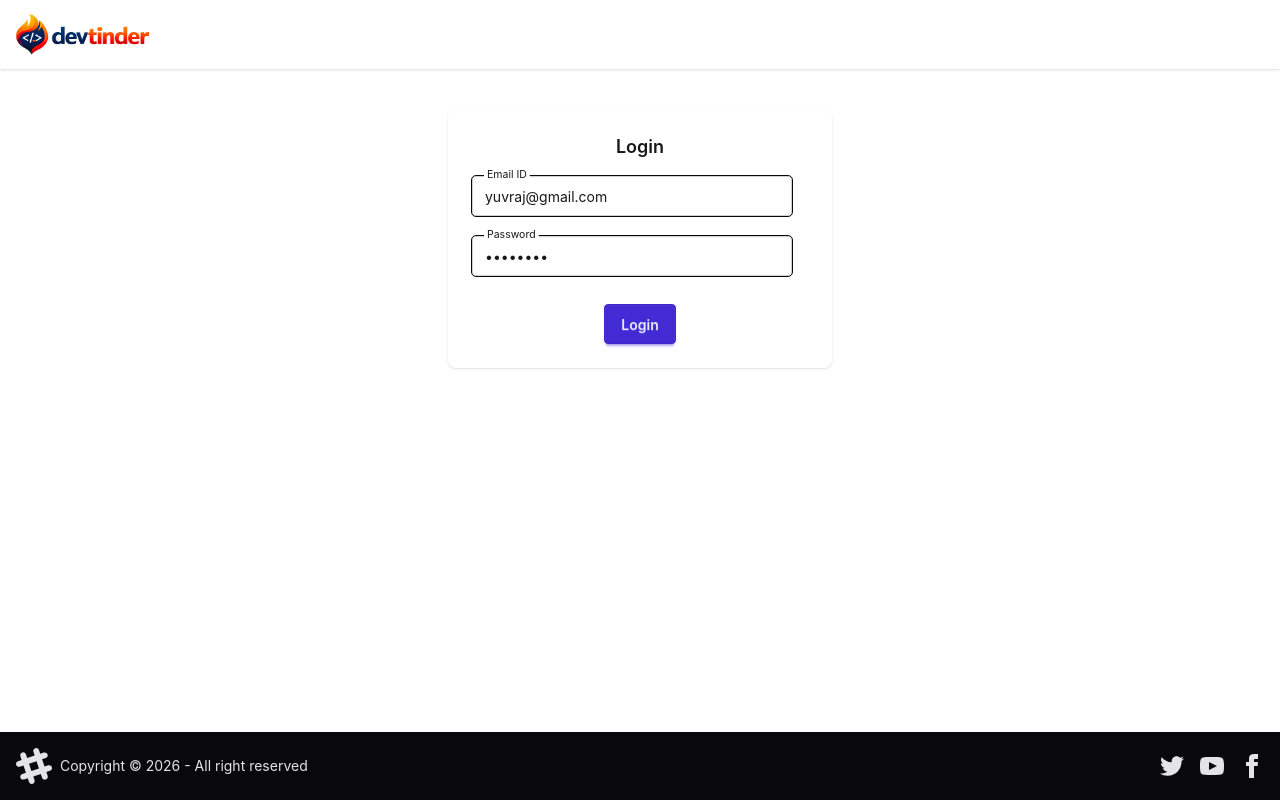
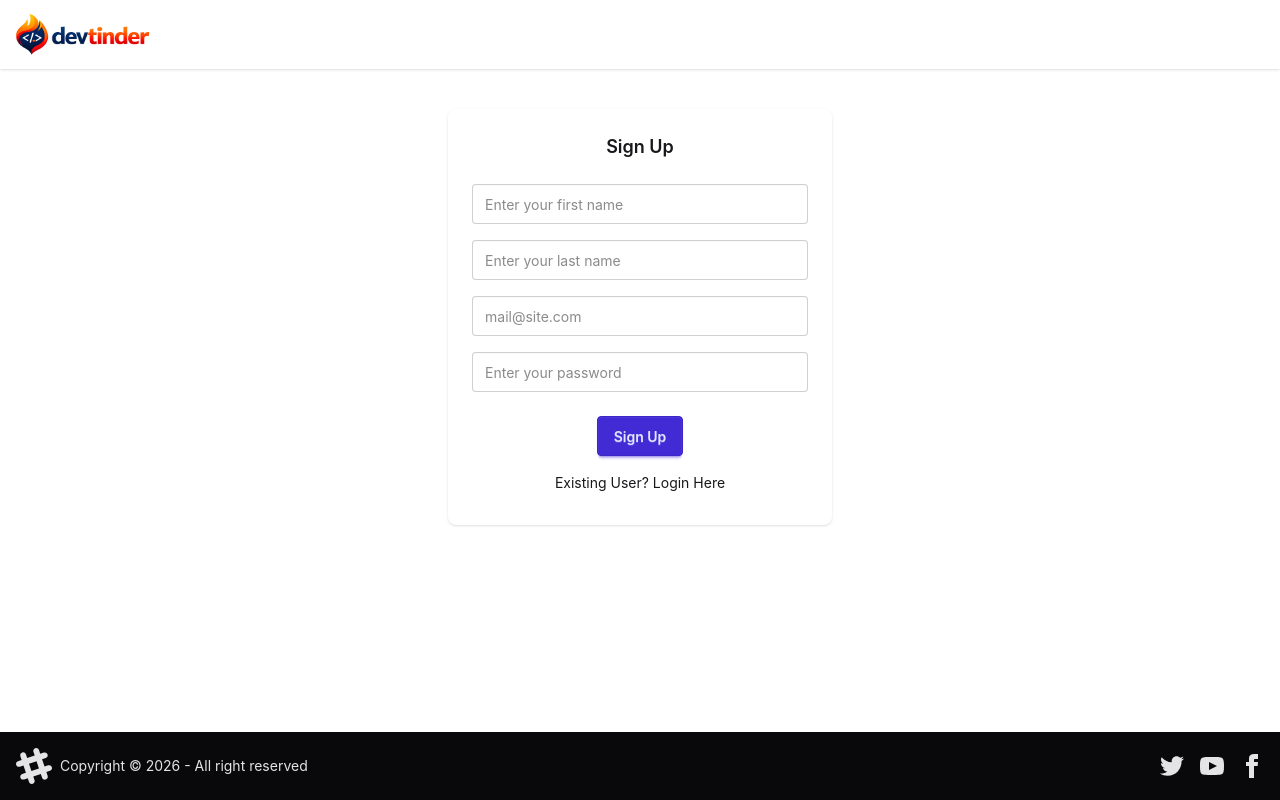
Before and after one commit to SnehalThakur18/devTinder-web, a React (Vite) app: page /login in a window 1280 px wide. Built offline with nearby package versions, Linux system fonts and the light colour scheme; no server answers.

Commit message:
Signup API integrated.

```diff
--- a/src/components/Login.jsx
+++ b/src/components/Login.jsx
@@ -6,9 +6,12 @@ import { useNavigate } from "react-router-dom";
 import { BASE_URL } from "../utils/constants";
 
 const Login = () => {
-  const [email, setEmail] = useState("yuvraj@gmail.com");
-  const [password, setPassword] = useState("Test@123");
+  const [firstName, setFirstName] = useState("");
+  const [lastName, setLastName] = useState("");
+  const [email, setEmail] = useState("");
+  const [password, setPassword] = useState("");
   const [error, setError] = useState("");
+  const [isLoginForm, setIsLoginForm] = useState(false);
   const dispatch = useDispatch();
   const navigate = useNavigate();
 
@@ -29,29 +32,69 @@ const Login = () => {
     }
   };
 
+  const handleSignUp = async () => {
+    try {
+      const res = await axios.post(
+        BASE_URL + "/signup",
+        { firstName, lastName, email, password },
+        { withCredentials: true },
+      );
+      dispatch(addUser(res.data.data));
+      return navigate("/profile");
+    } catch (err) {
+      setError(err?.response?.data?.message || "Something went wrong");
+    }
+  };
+
   return (
     <div className="flex justify-center my-10">
       <div className="card bg-base-100 w-96 shadow-sm">
         <div className="card-body">
-          <h2 className="card-title justify-center">Login</h2>
+          <h2 className="card-title justify-center">
+            {isLoginForm ? "Login" : "Sign Up"}
+          </h2>
           <div>
-            <label className="floating-label my-2">
+            {!isLoginForm && (
+              <>
+                <label className="floating-label my-4">
+                  <span>First Name</span>
+                  <input
+                    type="text"
+                    placeholder="Enter your first name"
+                    className="input input-md w-full text-base-content focus:outline-none"
+                    value={firstName}
+                    onChange={(e) => setFirstName(e.target.value)}
+                  />
+                </label>
+                <label className="floating-label my-4">
+                  <span>Last Name</span>
+                  <input
+                    type="text"
+                    placeholder="Enter your last name"
+                    className="input input-md w-full text-base-content focus:outline-none"
+                    value={lastName}
+                    onChange={(e) => setLastName(e.target.value)}
+                  />
+                </label>
+              </>
+            )}
+            <label className="floating-label my-4">
               <span>Email ID</span>
               <input
                 type="text"
                 placeholder="mail@site.com"
-                className="input input-md outline outline-1 outline-neutral text-base-content"
+                className="input input-md w-full text-base-content focus:outline-none"
                 value={email}
                 onChange={(e) => setEmail(e.target.value)}
               />
             </label>
 
-            <label className="floating-label my-5">
+            <label className="floating-label my-4">
               <span>Password</span>
               <input
                 type="password"
                 placeholder="Enter your password"
-                className="input input-md outline outline-1 outline-neutral text-base-content"
+                className="input input-md w-full text-base-content focus:outline-none"
                 value={password}
                 onChange={(e) => setPassword(e.target.value)}
               />
@@ -59,10 +102,21 @@ const Login = () => {
           </div>
           {error && <p className="text-red-500 text-sm text-center">{error}</p>}
           <div className="card-actions justify-center">
-            <button className="btn btn-primary" onClick={handleLogin}>
-              Login
+            <button
+              className="btn btn-primary"
+              onClick={() => (isLoginForm ? handleLogin() : handleSignUp())}
+            >
+              {isLoginForm ? "Login" : "Sign Up"}
             </button>
           </div>
+          <p
+            className="m-auto cursor-pointer py-2"
+            onClick={() => setIsLoginForm((value) => !value)}
+          >
+            {isLoginForm
+              ? "New User? Signup Here"
+              : "Existing User? Login Here"}
+          </p>
         </div>
       </div>
     </div>
```
